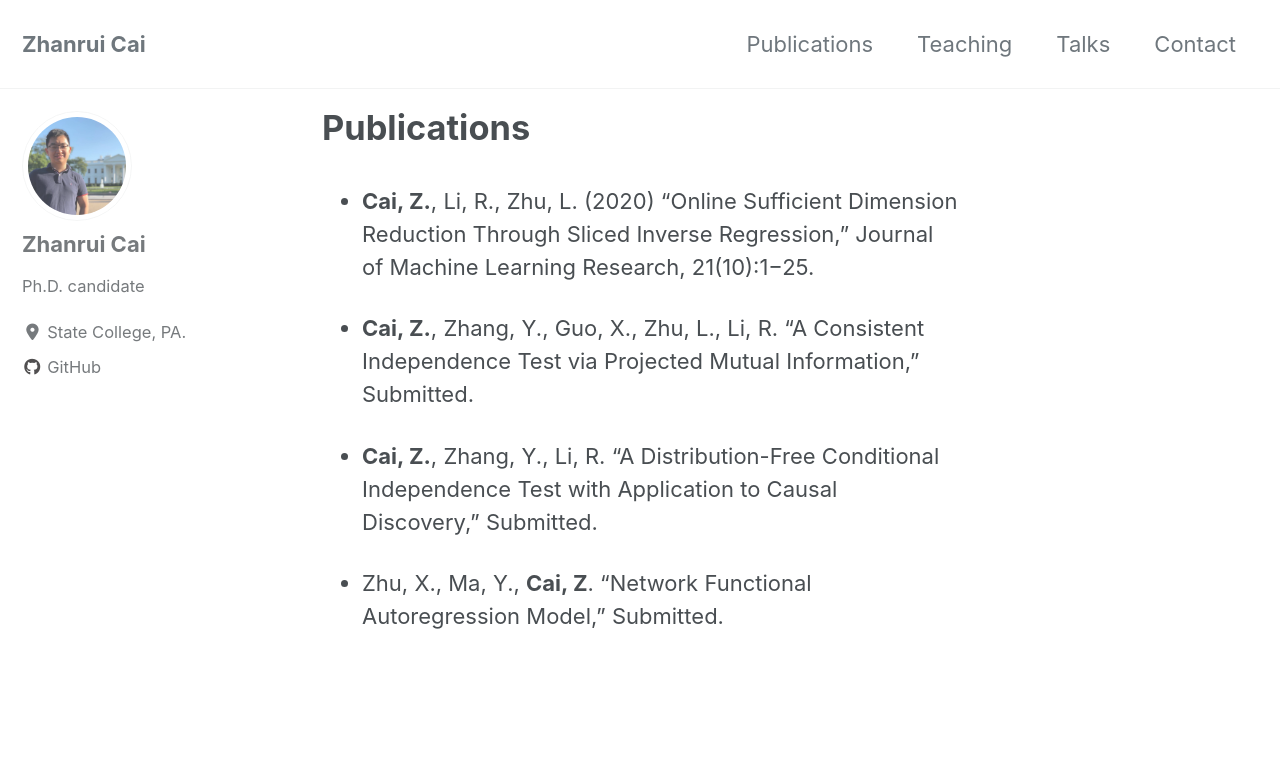
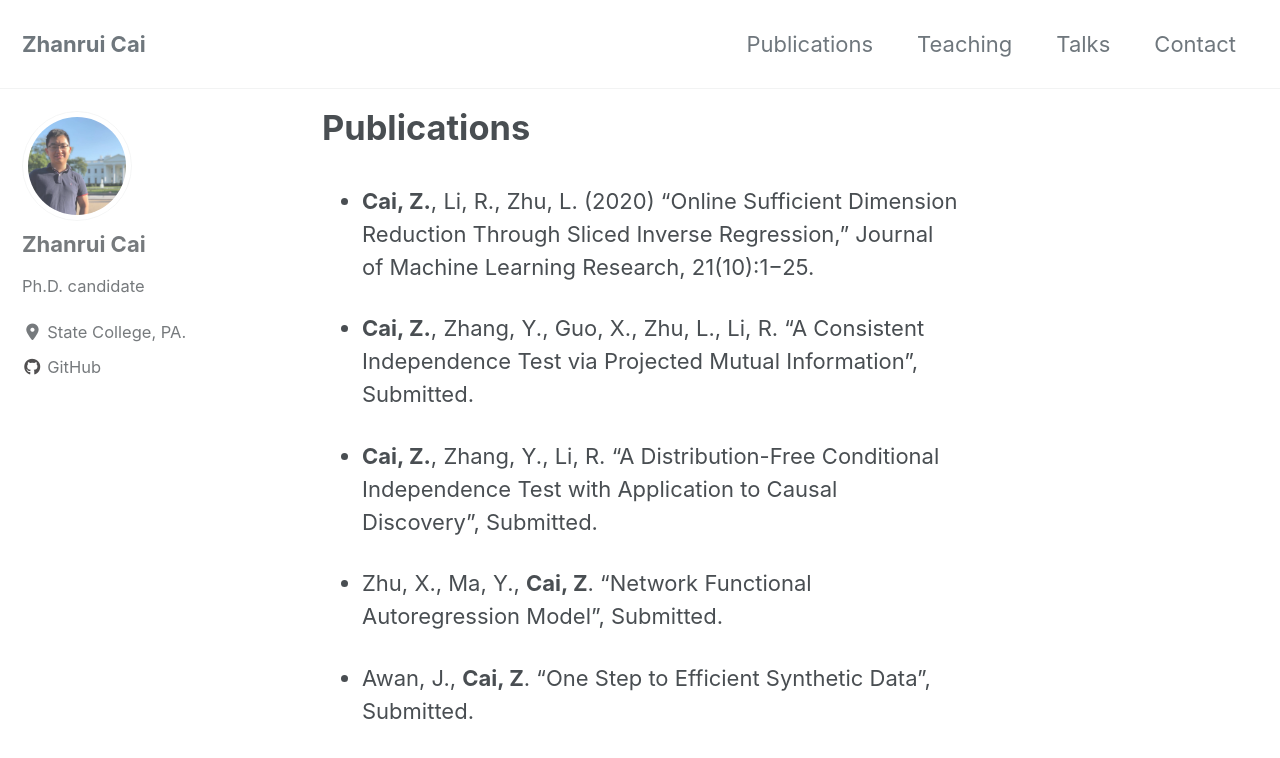
Before and after one commit to zhanruicai/zhanruicai.github.io, a Jekyll site: the page built from _pages/publication.md, in a window 1280 px wide and 900 px high. Shown: the top 758 px of the window. Built offline with Jekyll 4.4.1, drawn with Linux system fonts in a browser that asks for light colours; cached includes are drawn as plain includes; nearby versions of some CDN libraries.

Commit message:
new version

```diff
--- a/_pages/publication.md
+++ b/_pages/publication.md
@@ -6,8 +6,10 @@ author_profile: true
 
 - **Cai, Z.**, Li, R., Zhu, L. (2020) “Online Sufficient Dimension Reduction Through Sliced Inverse Regression,” Journal of Machine Learning Research, 21(10):1−25.
 
-- **Cai, Z.**, Zhang, Y., Guo, X., Zhu, L., Li, R. "A Consistent Independence Test via Projected Mutual Information," Submitted.
+- **Cai, Z.**, Zhang, Y., Guo, X., Zhu, L., Li, R. "A Consistent Independence Test via Projected Mutual Information", Submitted.
 
-- **Cai, Z.**, Zhang, Y., Li, R. "A Distribution-Free Conditional Independence Test with Application to Causal Discovery," Submitted.
+- **Cai, Z.**, Zhang, Y., Li, R. "A Distribution-Free Conditional Independence Test with Application to Causal Discovery", Submitted.
 
-- Zhu, X., Ma, Y., **Cai, Z**. "Network Functional Autoregression Model," Submitted.
+- Zhu, X., Ma, Y., **Cai, Z**. "Network Functional Autoregression Model", Submitted.
+
+- Awan, J., **Cai, Z**. "One Step to Efficient Synthetic Data", Submitted.
```
